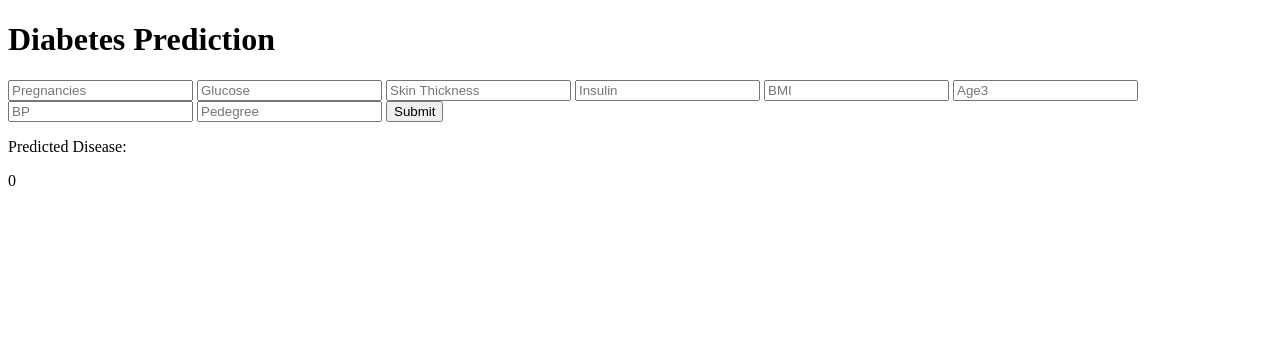
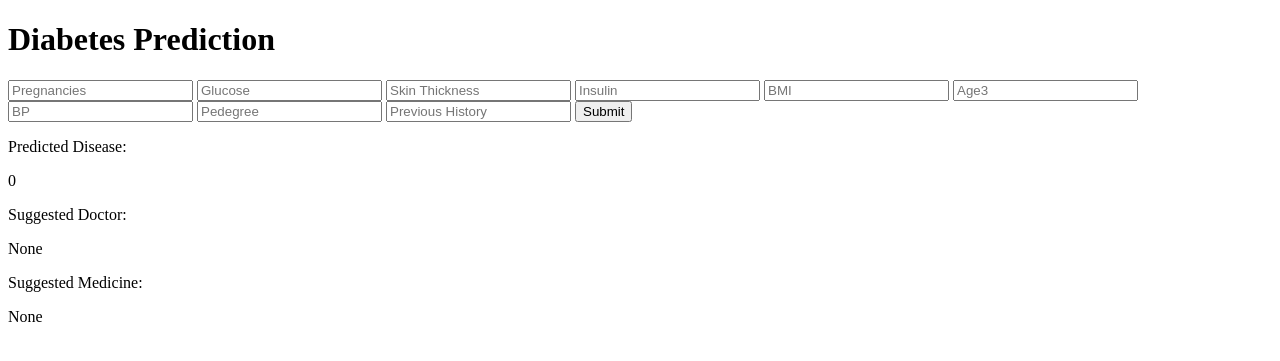
Before and after one commit to Ekram007/Disease-Prediction-Suggestion, a Flask app: page /diabetes in a window 1280 px wide. Shown: the top 361 px of the page. Run offline with Flask 2, Linux system fonts and the light colour scheme; parts of the project's set-up code (start-up, migrations or seed data) failed here and were passed over.

Commit message:
Update diabetes.html

```diff
--- a/templates/diabetes.html
+++ b/templates/diabetes.html
@@ -20,12 +20,20 @@
         <input type="number" name= "feature7" placeholder="BP">
         <input type="number" name= "feature8" placeholder="Pedegree" step="0.001">
 
+        <input type="text" name= "prev_history" placeholder="Previous History">
+
         <input type="submit">
     </form>
 
     <p>Predicted Disease:</p>
     {{pd}}
 
+    <p>Suggested Doctor:</p>
+    {{d}}
+
+    <p>Suggested Medicine:</p>
+    {{m}}
+
 
 </body>
 </html>
```
